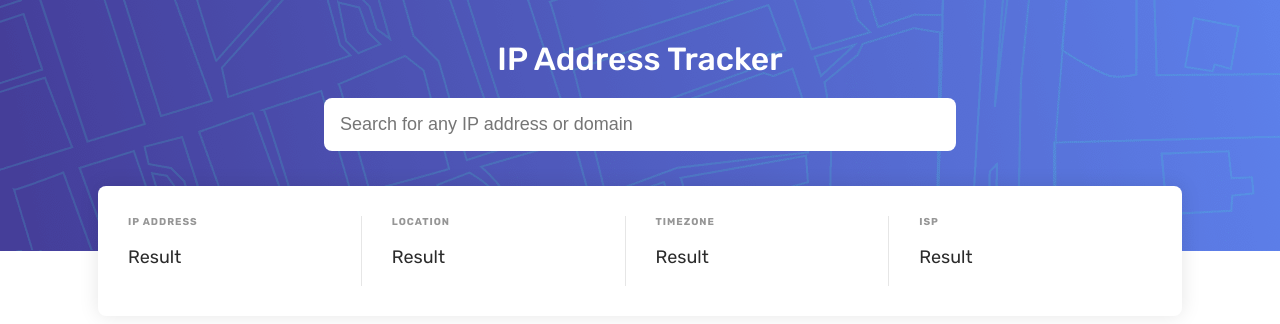
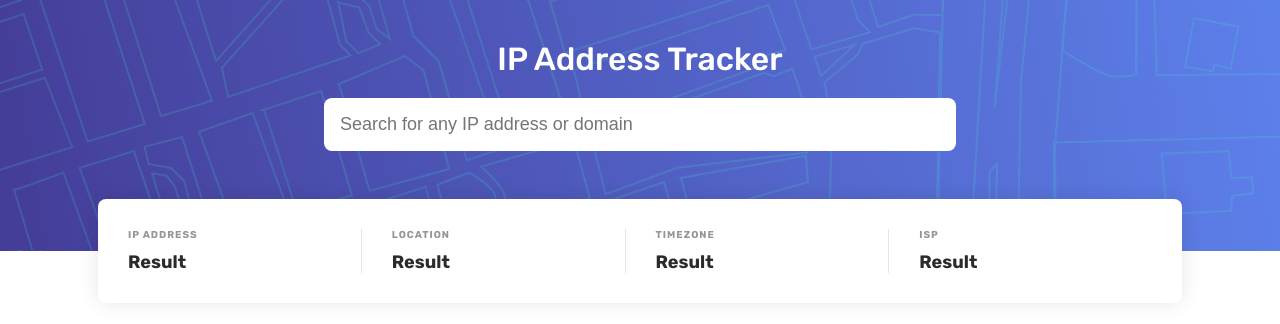
Before and after one commit to mikeybell/ip-address-tracker, a React (Create React App) app: page / in a window 1280 px wide. Shown: the top 324 px of the page. Built offline with nearby package versions, Linux system fonts and the light colour scheme; no server answers.

Commit message:
chore: gets ip address fetch working

```diff
--- a/src/components/Header/header.module.css
+++ b/src/components/Header/header.module.css
@@ -54,3 +54,8 @@
   color: var(--gray);
   letter-spacing: 1px;
 }
+
+.resultValue {
+  margin: 1rem 0 0;
+  font-weight: 700;
+}
--- a/src/components/Header/index.tsx
+++ b/src/components/Header/index.tsx
@@ -1,7 +1,27 @@
-import React from 'react';
+import React, { useEffect } from 'react';
 import styles from './header.module.css';
 
+const URL = `https://geo.ipify.org/api/v1?apiKey=${process.env.REACT_APP_IP_API_KEY}&ipAddress=142.116.168.212`;
+
+const getIpAddress = async () => {
+  try {
+    const res = await fetch(URL);
+    if (!res.ok) throw new Error();
+
+    const data = await res.json();
+    console.log(data);
+    return data;
+  } catch (err) {
+    console.log("ERROR", err)
+  }
+}
+
 export const Header = () => {
+
+  useEffect(() => {
+    getIpAddress();
+  }, [])
+
   return (
     <header className={styles.header}>
       <h1 className={styles.title}>IP Address Tracker</h1>
@@ -13,19 +33,19 @@ export const Header = () => {
       <div className={styles.results}>
         <div className={styles.result}>
           <h2 className={styles.resultTitle}>IP Address</h2>
-          <p>Result</p>
+          <p className={styles.resultValue}>Result</p>
         </div>
         <div className={styles.result}>
           <h2 className={styles.resultTitle}>Location</h2>
-          <p>Result</p>
+          <p className={styles.resultValue}>Result</p>
         </div>
         <div className={styles.result}>
           <h2 className={styles.resultTitle}>Timezone</h2>
-          <p>Result</p>
+          <p className={styles.resultValue}>Result</p>
         </div>
         <div className={styles.result}>
           <h2 className={styles.resultTitle}>ISP</h2>
-          <p>Result</p>
+          <p className={styles.resultValue}>Result</p>
         </div>
       </div>
     </header>
--- a/tsconfig.json
+++ b/tsconfig.json
@@ -18,7 +18,7 @@
     "resolveJsonModule": true,
     "isolatedModules": true,
     "noEmit": true,
-    "jsx": "preserve"
+    "jsx": "react"
   },
   "include": [
     "src"
```
Also changed, not shown: 1 other file (tests, documents, lock files or other folders).
